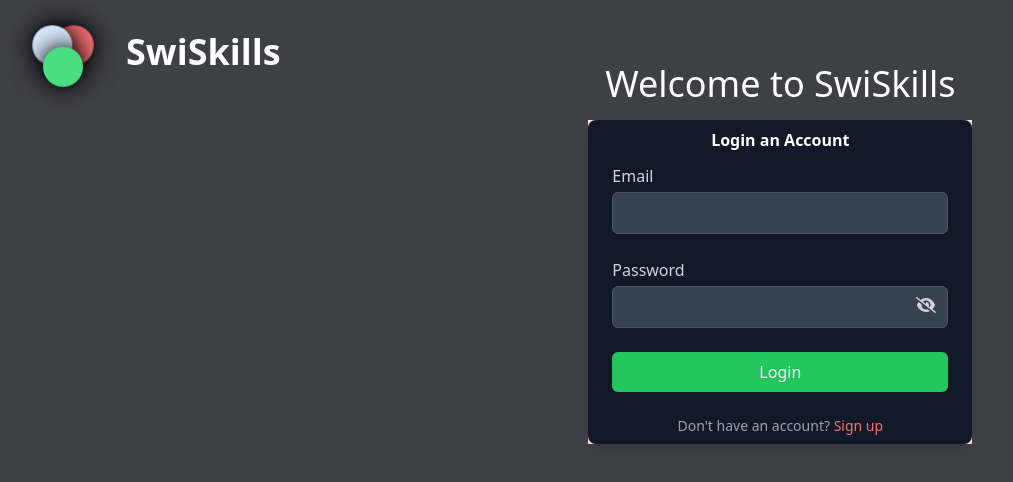
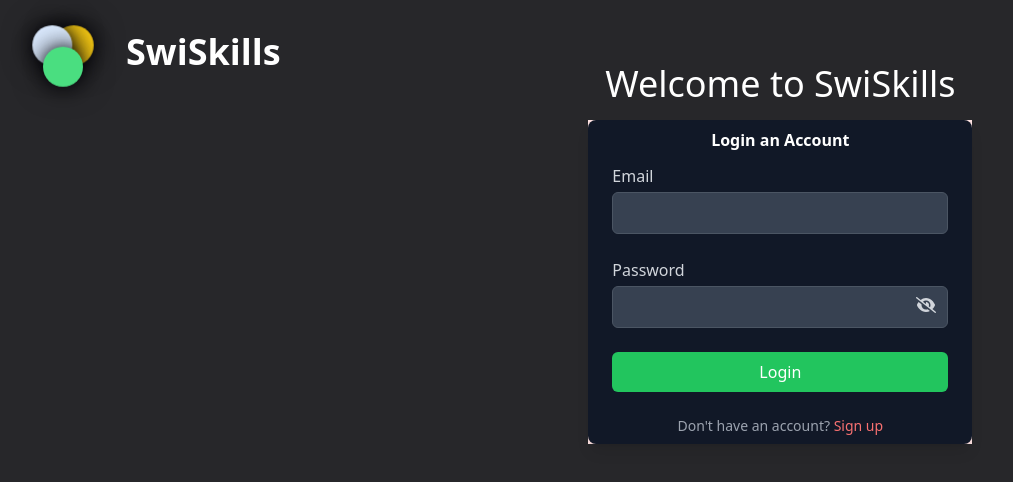
Before and after one commit to abhaysharma20233009/Swiskills, a React app in the folder views/: page /login in a window 1280 px wide. Shown: the top 482 px of the page, without its empty margins (0-1013 px from the left). Built offline with nearby package versions, Linux system fonts and the light colour scheme; no server answers; the HTML template or start-up script is replaced by a standard one.

Commit message:
change the color

```diff
--- a/views/src/components/signuplogin/login.jsx
+++ b/views/src/components/signuplogin/login.jsx
@@ -1,16 +1,15 @@
-import React, { useState } from "react";
-import { FontAwesomeIcon } from "@fortawesome/react-fontawesome";
-import { faEye, faEyeSlash } from "@fortawesome/free-solid-svg-icons";
-import "./signuplogin.css";
+import React, { useState, useEffect } from 'react';
+import { login } from '../../api/login';
+import { FontAwesomeIcon } from '@fortawesome/react-fontawesome';
+import { faEye, faEyeSlash } from '@fortawesome/free-solid-svg-icons';
+import './signuplogin.css';
 
 function LoginForm() {
   const [formData, setFormData] = useState({
-    name: "",
-    email: "",
-    password: "",
+    email: '',
+    password: '',
   });
   const [showPassword, setShowPassword] = useState(false);
-  const [showConfirmPassword, setShowConfirmPassword] = useState(false);
 
   const handleChange = (e) => {
     setFormData({ ...formData, [e.target.name]: e.target.value });
@@ -18,34 +17,26 @@ function LoginForm() {
 
   const handleSubmit = (e) => {
     e.preventDefault();
+    login(formData.email, formData.password);
   };
 
   const togglePasswordVisibility = () => {
     setShowPassword(!showPassword);
   };
 
-  const toggleConfirmPasswordVisibility = () => {
-    setShowConfirmPassword(!showConfirmPassword);
-  };
-
   return (
-    <div className="flex bg-zinc-700 w-full">
+    <div className="flex bg-zinc-800 w-full">
       {/* Glowing Balls Animation */}
-
       <div className="h-20 w-20 mx-8 my-4 flex items-center justify-center">
-        <div className="absolute h-10 w-10 rounded-full bg-red-400 animate-bounce1 glow"></div>
+        <div className="absolute h-10 w-10 rounded-full bg-yellow-400 animate-bounce1 glow"></div>
         <div className="absolute h-10 w-10 rounded-full bg-blue-100 animate-bounce2 glow"></div>
         <div className="absolute h-10 w-10 rounded-full bg-green-400 animate-bounce3 glow"></div>
       </div>
       <div className="my-8 text-4xl text-white font-extrabold">SwiSkills</div>
       <div className="flex flex-col items-center min-h-screen w-full bg-transparent text-white p-4">
-        <div className="mt-12 mb-4 text-4xl ">
-          Welcome to SwiSkills
-        </div>
-
-        {/* Form Div */}
+        <div className="mt-12 mb-4 text-4xl ">Welcome to SwiSkills</div>
         <div className="relative w-96 bg-red-100 mb-3">
-          <div className="absolute inset-0 rounded-lg "></div>
+          <div className="absolute inset-0 rounded-lg"></div>
           <div className="bg-gray-900 rounded-lg shadow-lg px-6 py-2 max-w-md w-full relative z-10 transition-all duration-200 transform hover:scale-105">
             <h2 className="text-1xl font-bold text-white mb-3 text-center">
               Login an Account
@@ -67,7 +58,7 @@ function LoginForm() {
                 <label className="block text-gray-300">Password</label>
                 <div className="relative">
                   <input
-                    type={showPassword ? "text" : "password"}
+                    type={showPassword ? 'text' : 'password'}
                     name="password"
                     value={formData.password}
                     onChange={handleChange}
```
